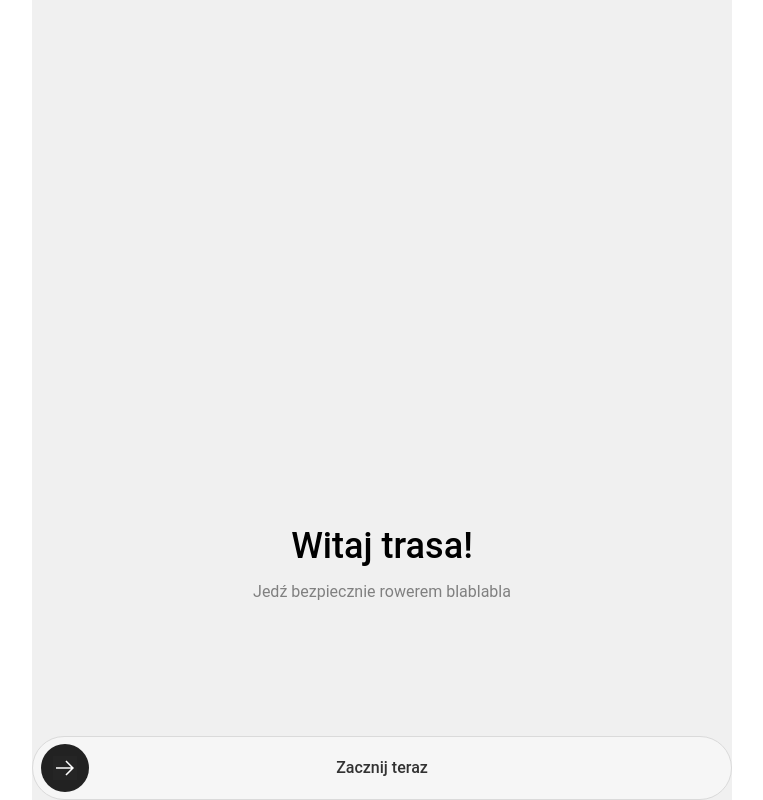
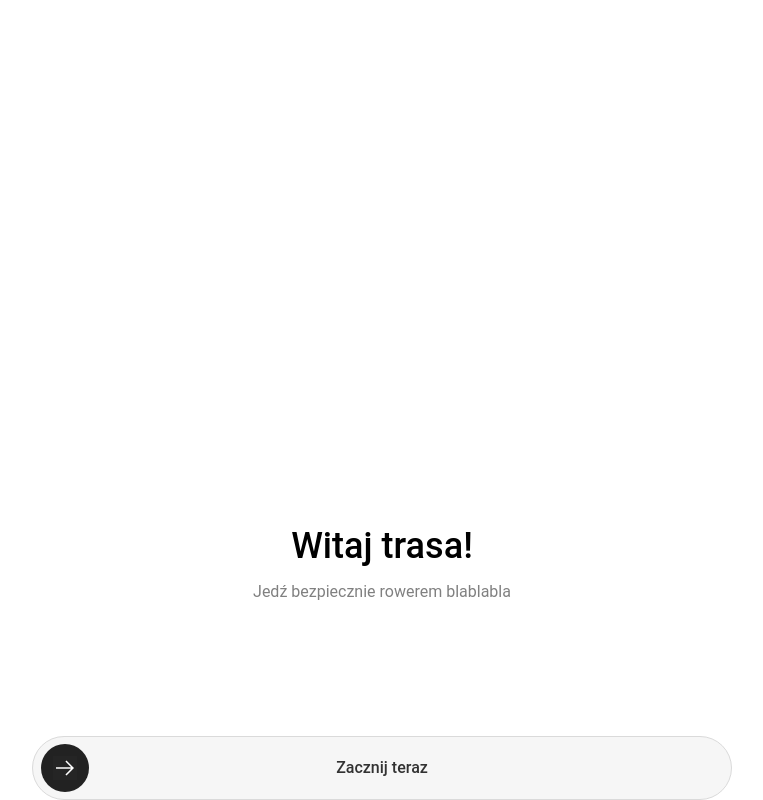
Before and after one commit to Snorakx/HackYeah, a Vue app: page / in a window 1280 px wide. Shown: the whole page, without its empty margins (258-1021 px from the left). Built offline with nearby package versions, Linux system fonts and the light colour scheme.

Commit message:
Update App.vue

```diff
--- a/src/App.vue
+++ b/src/App.vue
@@ -20,7 +20,6 @@
 .container-view {
   max-width: 700px;
   width: 100%;
-  background-color: #f0f0f0;
   height: 100vh;
 }
 </style>
```
